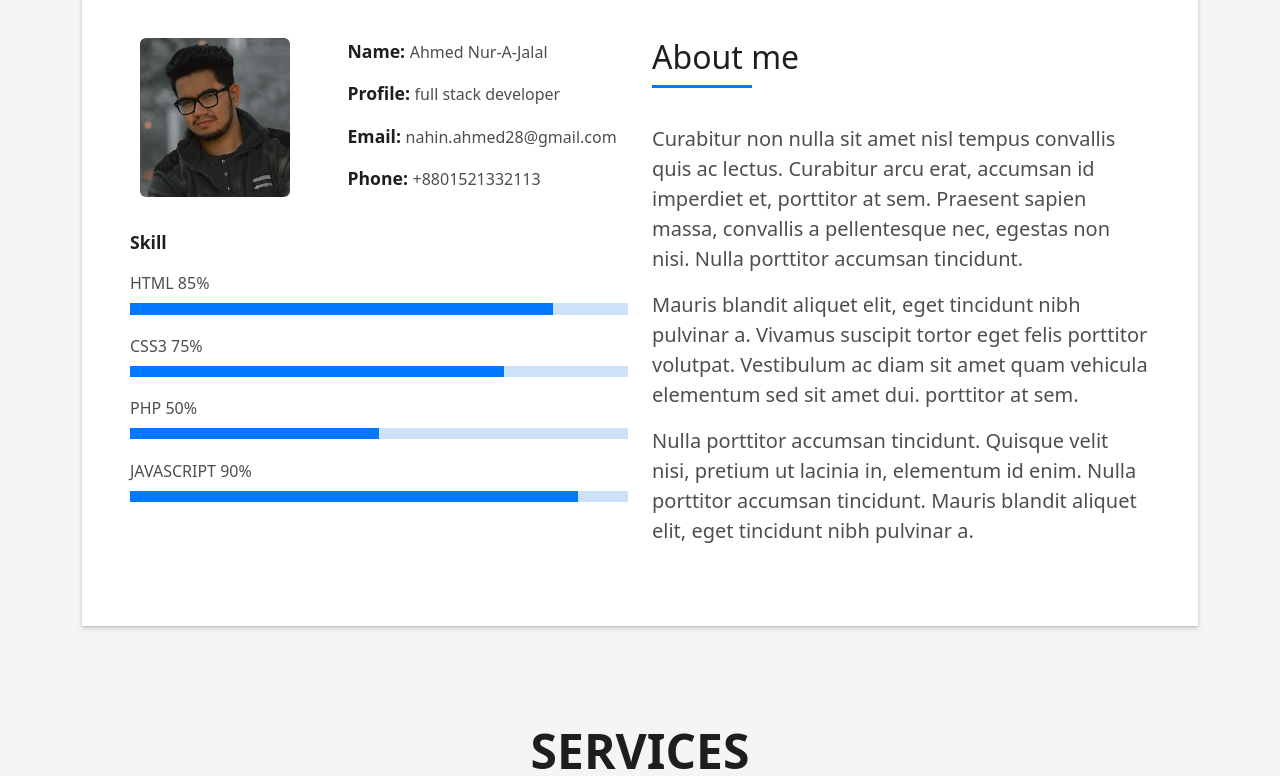
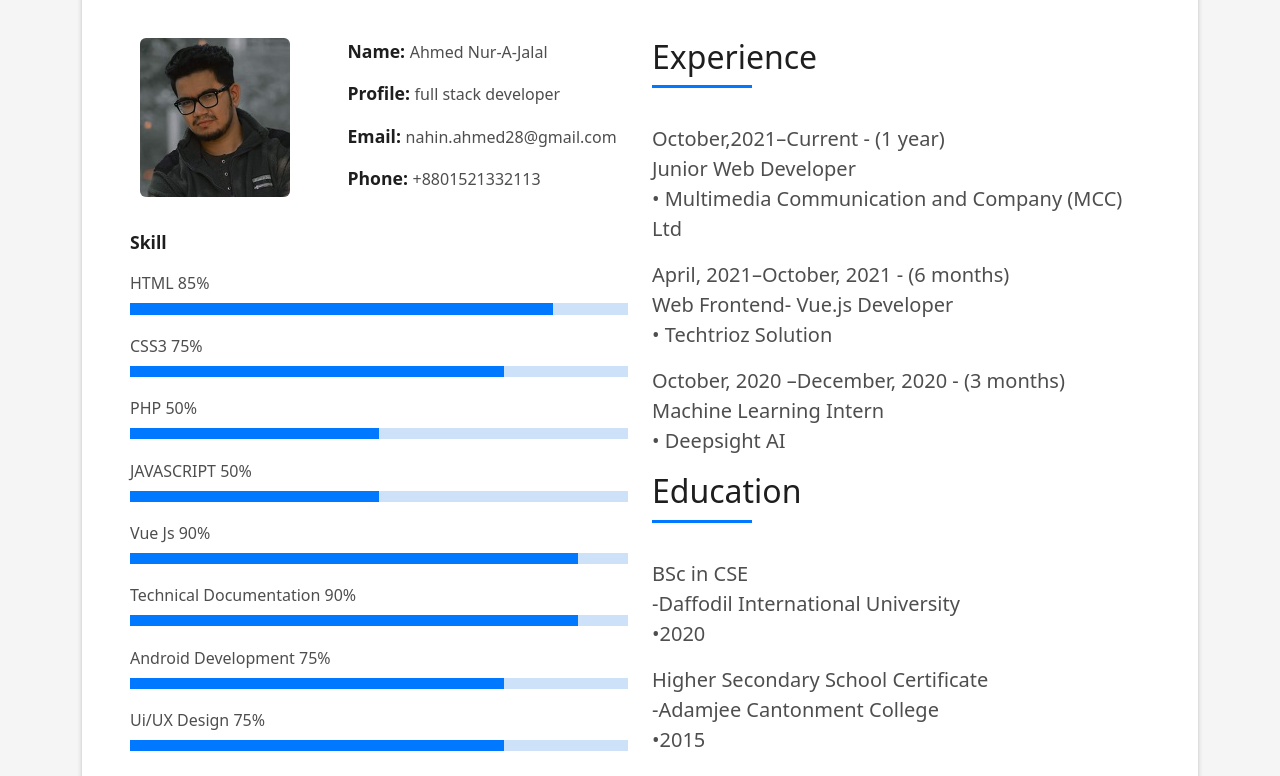
Before and after one commit to NahinAhmed28/nahin-portfolio-vue, a Vue app: page / in a window 1280 px wide. Shown: the part 780-1556 px from the top of the page. Built offline with nearby package versions, Linux system fonts and the light colour scheme.

Commit message:
contents updated

```diff
--- a/src/pageComponents/About.vue
+++ b/src/pageComponents/About.vue
@@ -36,9 +36,25 @@
                   <div class="progress">
                     <div class="progress-bar" role="progressbar" style="width: 50%" aria-valuenow="50" aria-valuemin="0" aria-valuemax="100"></div>
                   </div>
-                  <span>JAVASCRIPT</span> <span class="pull-right">90%</span>
+                  <span>JAVASCRIPT</span> <span class="pull-right">50%</span>
+                  <div class="progress">
+                    <div class="progress-bar" role="progressbar" style="width: 50%" aria-valuenow="90" aria-valuemin="0" aria-valuemax="100"></div>
+                  </div>
+                  <span>Vue Js</span> <span class="pull-right">90%</span>
                   <div class="progress">
                     <div class="progress-bar" role="progressbar" style="width: 90%" aria-valuenow="90" aria-valuemin="0" aria-valuemax="100"></div>
+                  </div>
+                  <span>Technical Documentation</span> <span class="pull-right">90%</span>
+                  <div class="progress">
+                    <div class="progress-bar" role="progressbar" style="width: 90%" aria-valuenow="90" aria-valuemin="0" aria-valuemax="100"></div>
+                  </div>
+                  <span>Android Development</span> <span class="pull-right">75%</span>
+                  <div class="progress">
+                    <div class="progress-bar" role="progressbar" style="width: 75%" aria-valuenow="90" aria-valuemin="0" aria-valuemax="100"></div>
+                  </div>
+                  <span>Ui/UX Design</span> <span class="pull-right">75%</span>
+                  <div class="progress">
+                    <div class="progress-bar" role="progressbar" style="width: 75%" aria-valuenow="90" aria-valuemin="0" aria-valuemax="100"></div>
                   </div>
                 </div>
               </div>
@@ -46,25 +62,45 @@
                 <div class="about-me pt-4 pt-md-0">
                   <div class="title-box-2">
                     <h5 class="title-left">
-                      About me
+                      Experience
                     </h5>
                   </div>
                   <p class="lead">
-                    Curabitur non nulla sit amet nisl tempus convallis quis ac lectus. Curabitur arcu erat, accumsan id
-                    imperdiet et, porttitor
-                    at sem. Praesent sapien massa, convallis a pellentesque nec, egestas non nisi. Nulla
-                    porttitor accumsan tincidunt.
+                    October,2021–Current - (1 year) <br>
+                    Junior Web Developer <br>
+                    • Multimedia Communication and Company (MCC) Ltd
                   </p>
                   <p class="lead">
-                    Mauris blandit aliquet elit, eget tincidunt nibh pulvinar a. Vivamus suscipit tortor eget felis
-                    porttitor volutpat. Vestibulum
-                    ac diam sit amet quam vehicula elementum sed sit amet dui. porttitor at sem.
+                    April, 2021–October, 2021 - (6 months)<br>
+                    Web Frontend- Vue.js Developer<br>
+                    • Techtrioz Solution
                   </p>
                   <p class="lead">
-                    Nulla porttitor accumsan tincidunt. Quisque velit nisi, pretium ut lacinia in, elementum id enim.
-                    Nulla porttitor accumsan
-                    tincidunt. Mauris blandit aliquet elit, eget tincidunt nibh pulvinar a.
+                    October, 2020 –December, 2020 - (3 months)<br>
+                    Machine Learning Intern<br>
+                    • Deepsight AI
                   </p>
+                  <div class="title-box-2">
+                  <h5 class="title-left">
+                    Education
+                  </h5>
+                  </div>
+                  <p class="lead">
+                   BSc in CSE<br>
+                    -Daffodil International University<br>
+                    •2020
+                  </p>
+                  <p class="lead">
+                    Higher Secondary School Certificate<br>
+                   -Adamjee Cantonment College<br>
+                    •2015
+                  </p>
+                  <p class="lead">
+                     Secondary School Certificate<br>
+                    -BAF Shaheen School<br>
+                    •2013
+                  </p>
+
                 </div>
               </div>
             </div>
--- a/src/pageComponents/Blog.vue
+++ b/src/pageComponents/Blog.vue
@@ -6,7 +6,7 @@
         <div class="col-sm-12">
           <div class="title-box text-center">
             <h3 class="title-a">
-              Blog
+              Courses and Certificate
             </h3>
             <p class="subtitle-a">
               Lorem ipsum, dolor sit amet consectetur adipisicing elit.
```
